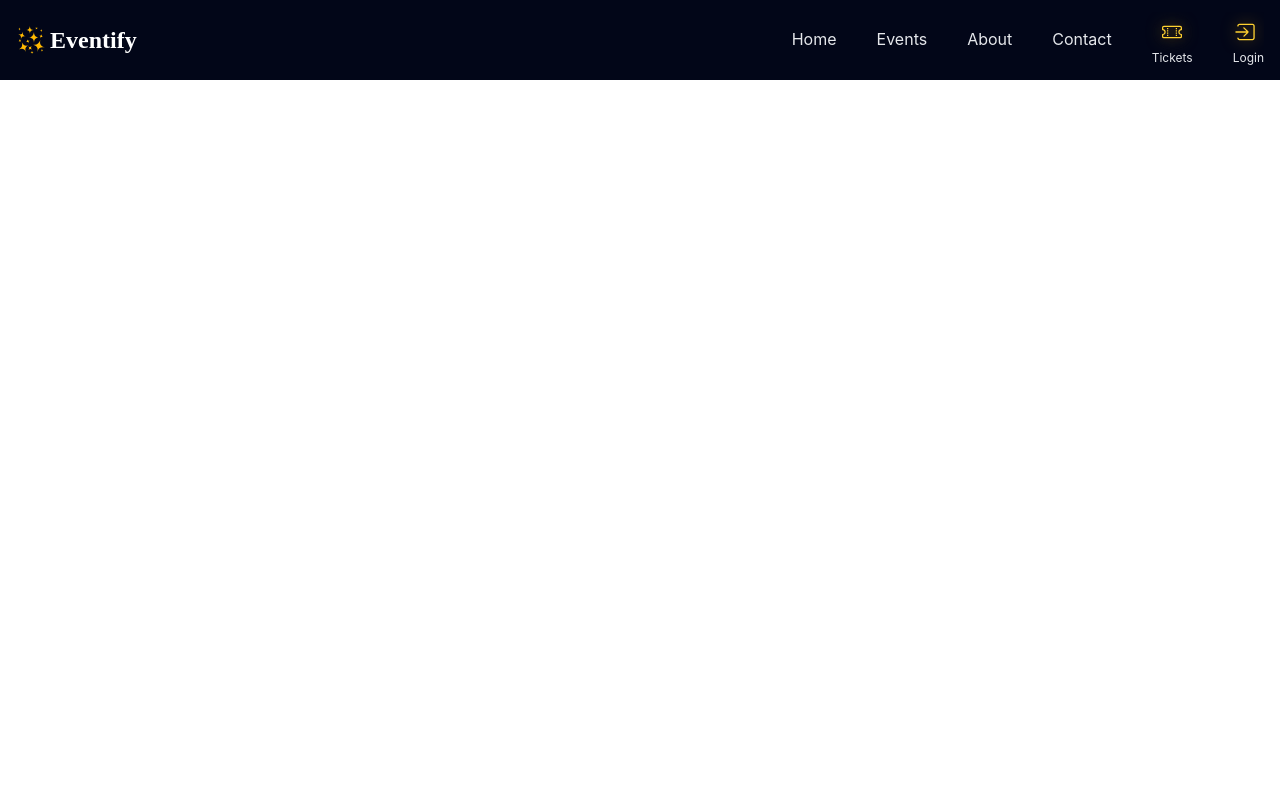
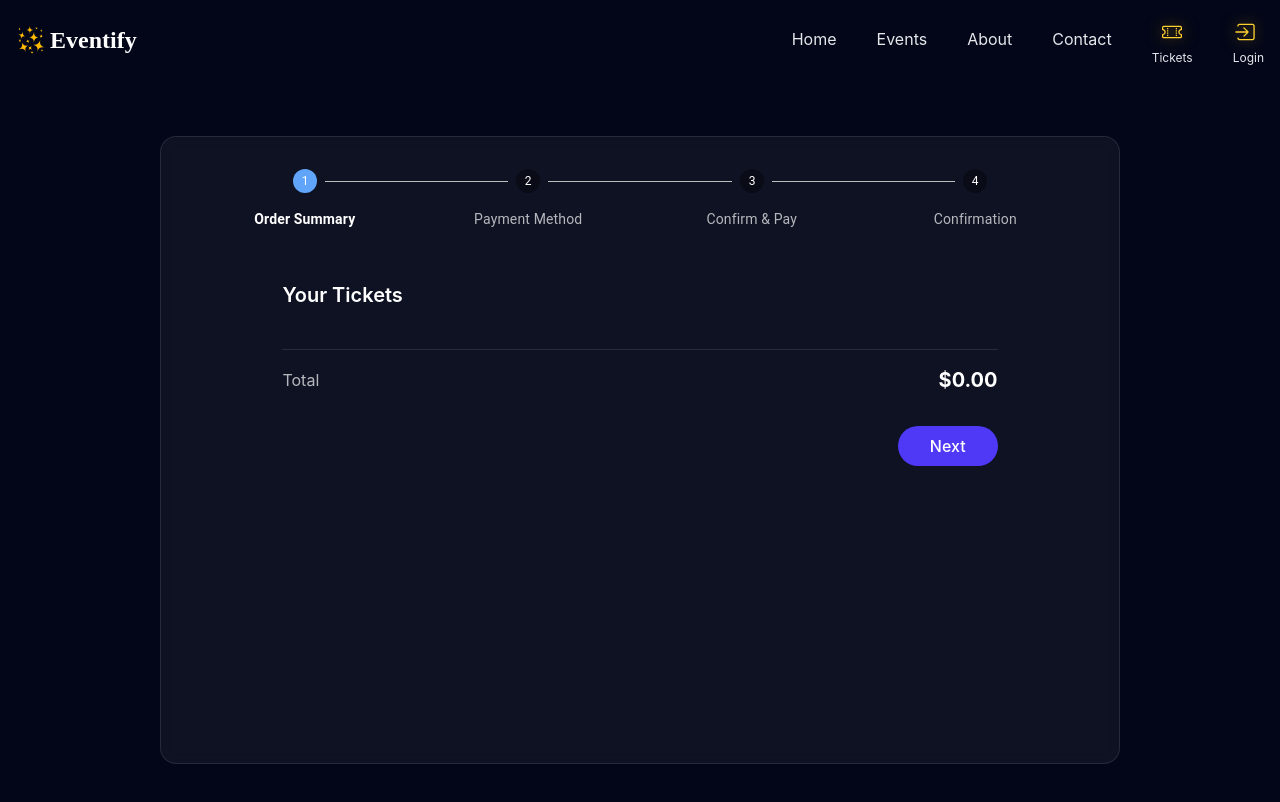
Before and after one commit to bianca-cristea/Eventify-App, a React (Vite) app in the folder frontend/: page /checkout in a window 1280 px wide. Shown: the top 802 px of the page. Built offline with nearby package versions, Linux system fonts and the light colour scheme.

Commit message:
work on  checkout component

```diff
--- a/frontend/src/App.jsx
+++ b/frontend/src/App.jsx
@@ -12,6 +12,7 @@ import Cart from "./components/cart/Cart";
 import LogIn from "./components/auth/Login";
 import Register from "./components/auth/Register";
 import PrivateRoute from "./components/PrivateRoute";
+import Checkout from "./components/checkout/Checkout";
 
 function App() {
   return (
@@ -24,11 +25,7 @@ function App() {
           <Route path="/about" element={<About />} />
           <Route path="/contact" element={<Contact />} />
           <Route path="/cart" element={<Cart />} />
-
-          {/* <Route path="/" element={<PrivateRoute />}>
-            <Route path="/checkout" element={<Checkout />} />
-            <Route path="/order-confirm" element={<PaymentConfirmation />} />
-          </Route> */}
+          <Route path="/checkout" element={<Checkout />} />
 
           <Route path="/" element={<PrivateRoute publicPage />}>
             <Route path="/login" element={<LogIn />} />
--- a/frontend/src/api/api.js
+++ b/frontend/src/api/api.js
@@ -1,7 +1,8 @@
-import axios from 'axios'
+import axios from "axios";
 
 const api = axios.create({
-    baseURL: `${import.meta.env.VITE_BACKEND_URL}/api`,
-})
+  baseURL: `${import.meta.env.VITE_BACKEND_URL}/api`,
+  withCredentials: true,
+});
 
 export default api;
--- a/frontend/src/components/Contact.jsx
+++ b/frontend/src/components/Contact.jsx
@@ -3,8 +3,8 @@ import { FaEnvelope, FaMapMarkerAlt, FaPhone } from "react-icons/fa";
 
 const Contact = () => {
   return (
-    <div className="relative min-h-screen overflow-hidden bg-linear-to-br from-slate-950 via-indigo-950 to-slate-950 px-4 py-20">
-      <div className="absolute top-10 left-10 h-72 w-72 rounded-full bg-amber-400/10 blur-3xl" />
+    <div className="relative min-h-screen overflow-hidden bg-slate-950 px-4 py-20">
+      <div className="absolute top-10 left-10 h-72 w-72 rounded-full bg-pink-500/20 blur-3xl" />
       <div className="absolute bottom-10 right-10 h-72 w-72 rounded-full bg-violet-500/10 blur-3xl" />
 
       <div className="relative mx-auto max-w-6xl grid lg:grid-cols-2 gap-12 items-center">
@@ -66,7 +66,7 @@ const Contact = () => {
 
         <div
           className="
-            bg-white/5
+            bg-slate-950/5
             backdrop-blur-xl
             border
             border-white/10
--- a/frontend/src/components/UserMenu.jsx
+++ b/frontend/src/components/UserMenu.jsx
@@ -57,7 +57,7 @@ const UserMenu = () => {
           },
         }}
       >
-        <Link to="/profile">
+        <Link to="/">
           <MenuItem className="flex gap-2" onClick={handleClose}>
             <CiUser className="text-xl" />
             <span className="text-[16] mt-1">{user?.username}</span>
--- /dev/null
+++ b/frontend/src/components/checkout/Checkout.jsx
@@ -0,0 +1,80 @@
+import { Step, StepLabel, Stepper } from "@mui/material";
+import React, { useState } from "react";
+import { useDispatch, useSelector } from "react-redux";
+import SkeletonCoponent from "../shared/SkeletonComponent";
+import ErrorPage from "../shared/ErrorPage";
+import OrderSummary from "./OrderSummary";
+
+const Checkout = () => {
+  const [activeStep, setActiveStep] = useState(0);
+  const { isLoading, errorMessage } = useSelector((state) => state.errors);
+  const [paymentMethod, setPaymentMethod] = useState(null);
+  const dispatch = useDispatch();
+
+  const steps = [
+    "Order Summary",
+    "Payment Method",
+    "Confirm & Pay",
+    "Confirmation",
+  ];
+
+  const handleBack = () => {
+    setActiveStep((prevStep) => prevStep - 1);
+  };
+
+  const handleNext = () => {
+    if (activeStep === 1 && !paymentMethod) {
+      toast.error("Please select a payment method");
+      return;
+    }
+    setActiveStep((prevStep) => prevStep + 1);
+  };
+
+  return (
+    <div className="py-14 min-h-[calc(100vh-60px)] flex justify-center w-full">
+      <div className=" w-3/4 rounded-2xl bg-white/5 backdrop-blur-sm border border-white/10 p-8">
+        <Stepper
+          activeStep={activeStep}
+          alternativeLabel
+          sx={{
+            "& .MuiStepLabel-label": {
+              color: "rgba(255,255,255,0.7)",
+            },
+            "& .MuiStepLabel-label.Mui-active": {
+              color: "#fff",
+              fontWeight: 700,
+            },
+            "& .MuiStepIcon-root.Mui-active": {
+              color: "#60a5fa",
+            },
+            "& .MuiStepIcon-root.Mui-completed": {
+              color: "#4ade80",
+            },
+          }}
+        >
+          {steps.map((step, index) => (
+            <Step key={index}>
+              <StepLabel>{step}</StepLabel>
+            </Step>
+          ))}
+        </Stepper>
+        {isLoading ? (
+          <div className="lg:w-[80%] mx-auto py-5">
+            <SkeletonCoponent />
+          </div>
+        ) : (
+          <div className="lg:w-[80%] mx-auto py-5">
+            {activeStep === 0 && <OrderSummary handleNext={handleNext} />}
+            {activeStep === 1 && <div>Payment Method step</div>}
+            {activeStep === 2 && <div>Confirm & Pay step</div>}
+            {activeStep === 3 && <div>Confirmation step</div>}
+          </div>
+        )}
+
+        {errorMessage && <ErrorPage message={errorMessage} />}
+      </div>
+    </div>
+  );
+};
+
+export default Checkout;
--- /dev/null
+++ b/frontend/src/components/checkout/OrderSummary.jsx
@@ -0,0 +1,66 @@
+import React from "react";
+import { useSelector } from "react-redux";
+
+const OrderSummary = ({ handleNext }) => {
+  const { cart } = useSelector((state) => state.carts);
+  const total = cart?.reduce(
+    (acc, item) => acc + Number(item.specialPrice) * Number(item.quantity),
+    0,
+  );
+
+  return (
+    <div className="mt-8 flex flex-col gap-4">
+      <h2 className="text-white text-xl font-semibold mb-2">Your Tickets</h2>
+
+      {cart?.map((item, i) => (
+        <div
+          key={i}
+          className="flex items-center gap-4 p-4 rounded-xl border border-white/10 bg-white/5"
+        >
+          <img
+            src={item.image}
+            alt={item.title}
+            className="w-16 h-16 object-cover rounded-lg"
+          />
+          <div className="flex-1">
+            <h3 className="text-white font-semibold">{item.title}</h3>
+            {item.ticketType && (
+              <span className="text-xs text-indigo-300">{item.ticketType}</span>
+            )}
+            <p className="text-white/50 text-xs mt-1">
+              {new Date(item.eventDate).toLocaleDateString("ro-RO", {
+                day: "2-digit",
+                month: "long",
+                year: "numeric",
+              })}
+            </p>
+          </div>
+          <div className="text-right">
+            <p className="text-white/50 text-xs">x{item.quantity}</p>
+            <p className="text-indigo-300 font-bold">
+              ${(Number(item.specialPrice) * Number(item.quantity)).toFixed(2)}
+            </p>
+          </div>
+        </div>
+      ))}
+
+      <div className="flex justify-between items-center mt-4 pt-4 border-t border-white/10">
+        <span className="text-white/70">Total</span>
+        <span className="text-white text-xl font-bold">
+          ${total?.toFixed(2)}
+        </span>
+      </div>
+
+      <div className="flex justify-end mt-4">
+        <button
+          onClick={handleNext}
+          className="px-8 py-2 rounded-full bg-indigo-600 text-white font-medium hover:bg-indigo-700 transition"
+        >
+          Next
+        </button>
+      </div>
+    </div>
+  );
+};
+
+export default OrderSummary;
--- /dev/null
+++ b/frontend/src/components/shared/ErrorPage.jsx
@@ -0,0 +1,15 @@
+import React from "react";
+import { FaExclamationTriangle } from "react-icons/fa";
+
+const ErrorPage = ({ message }) => {
+  return (
+    <div className="flex flex-col items-center justify-center px-6 py-14">
+      <FaExclamationTriangle className="text-rose-400 text-3xl mb-4" />
+      <p className="text-gray-400 mb-6 text-center">
+        {message ? message : "An unexpected error occured."}
+      </p>
+    </div>
+  );
+};
+
+export default ErrorPage;
--- /dev/null
+++ b/frontend/src/components/shared/SkeletonComponent.jsx
@@ -0,0 +1,17 @@
+import React from "react";
+import Skeleton from "@mui/material/Skeleton";
+import Stack from "@mui/material/Stack";
+
+const SkeletonComponent = () => {
+  return (
+    <div>
+      <Skeleton variant="text" sx={{ fontSize: "1rem" }} />
+      <Skeleton variant="text" sx={{ fontSize: "1rem" }} />
+      <Skeleton variant="text" sx={{ fontSize: "1rem" }} />
+      <Skeleton variant="text" sx={{ fontSize: "1rem" }} />
+      <Skeleton variant="text" sx={{ fontSize: "1rem" }} />
+    </div>
+  );
+};
+
+export default SkeletonComponent;
--- a/frontend/src/index.css
+++ b/frontend/src/index.css
@@ -1,6 +1,5 @@
-@import url('https://fonts.googleapis.com/css2?family=Montserrat:ital,wght@0,100..900;1,100..900&display=swap');
+@import url("https://fonts.googleapis.com/css2?family=Montserrat:ital,wght@0,100..900;1,100..900&display=swap");
 @import "tailwindcss";
-
 
 @theme {
   --font-montserrat: Montserrat, sans-serif;
@@ -8,10 +7,11 @@
   --shadow-custom: 0 0 20px rgba(0, 0, 0, 0.35);
   --shadow-right: 10px 0px 20px -5px rgba(0, 0, 0, 0.35);
 
-
-   --background-dark-blue: #1A1A40;
-   --buttons-color-purple: #7A0BC0;
-   --background-light-blue: #161179;
-   --pink-color: #FA58B6
-
+  --background-dark-blue: #1a1a40;
+  --buttons-color-purple: #7a0bc0;
+  --background-light-blue: #161179;
+  --pink-color: #fa58b6;
 }
+.MuiSkeleton-root {
+  background-color: rgba(156, 146, 146, 0.35) !important;
+}
```
